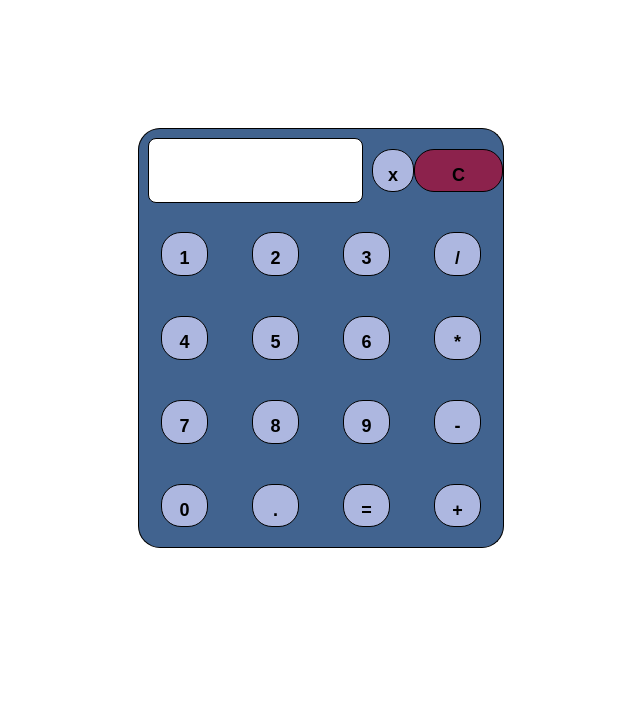
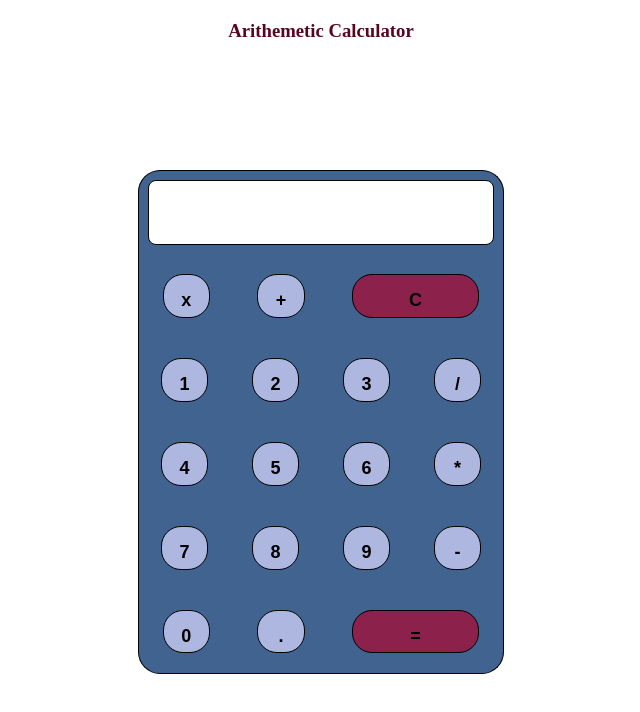
Before and after one commit to fareha1069/Internship_Projects, a plain HTML site: page Calculator/index.html in a window 1280 px wide. Shown: the whole page, without its empty margins (319-959 px from the left). Drawn offline with Linux system fonts and the light colour scheme.

Commit message:
Update index.html

```diff
--- a/Calculator/index.html
+++ b/Calculator/index.html
@@ -3,20 +3,23 @@
 <head>
     <meta charset="UTF-8">
     <meta name="viewport" content="width=device-width, initial-scale=1.0">
-    <title>Calculator</title>
+    <title>Clculator</title>
     <link rel="stylesheet" href="style.css">
 
 </head>
 <body>
+  <h3>Arithemetic Calculator</h3>
     <div class="container">
 
       <div id="topRow" class="row">
         <input type="text" id="result">
 
-        <button id="clear2" onclick="handleBackspace()">x</button>
-        <button id="clear1" onclick="clrScreen()">C</button>
       </div>
-
+     <div class="row">
+      <button id="clear2" onclick="handleBackspace()">x</button>
+      <button onclick="showValue(this.innerHTML)">+</button>
+      <button id="clear1" onclick="clrScreen()">C</button>
+     </div>
      <div class="row">
       <button onclick="showValue(this.innerHTML)" >1</button>
       <button onclick="showValue(this.innerHTML)">2</button>
@@ -41,8 +44,8 @@
      <div id="bottomRow" class="row">
       <button onclick="showValue(this.innerHTML)">0</button>
       <button onclick="showValue(this.innerHTML)">.</button>
-      <button onclick="showValue(this.innerHTML)">=</button>
-      <button onclick="showValue(this.innerHTML)">+</button>
+      <button id="equal" onclick="showValue(this.innerHTML)">=</button>
+
      </div>
     </div>
     <script src="script.js"></script>
```
